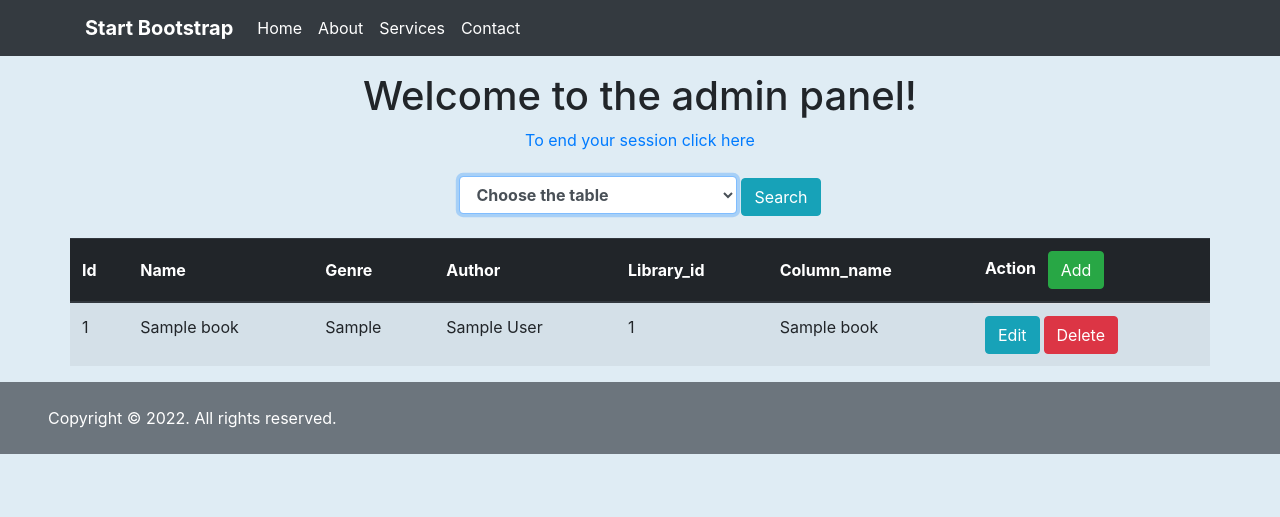
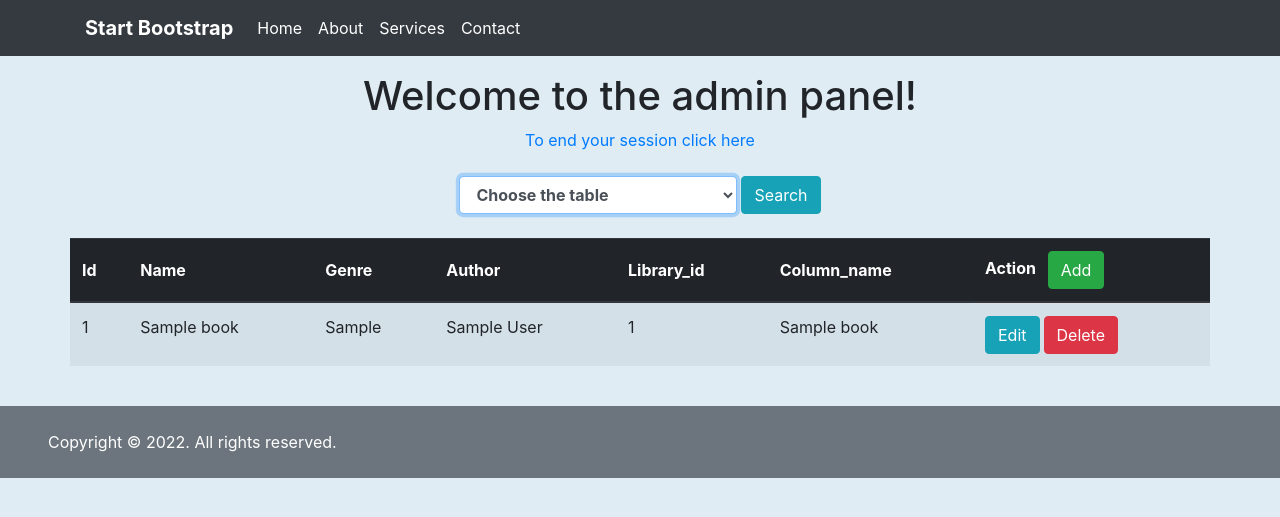
Before and after one commit to Isac999/CRUD-php, a PHP site: page /admin/admin.php in a window 1280 px wide. Shown: the top 517 px of the page. Run offline with PHP 8.4, Linux system fonts and the light colour scheme; the visitor is signed in with stand-in values (Sample User, id 1); tables that the repository leaves empty or names only in its code hold one stand-in row (values such as "Sample post"); data that the repository does not hold is empty.

Commit message:
front changes

```diff
--- a/admin/admin.php
+++ b/admin/admin.php
@@ -17,6 +17,9 @@
         }
         body {
             background-color: #3b8abb29;
+            font-family: -apple-system, BlinkMacSystemFont, 'Segoe UI', 'Roboto', 'Oxygen',
+    'Ubuntu', 'Cantarell', 'Fira Sans', 'Droid Sans', 'Helvetica Neue',
+    sans-serif;
         }
     </style>
 </head>
@@ -46,7 +49,7 @@
     </div>
     </nav>
     <br> <br>
-    <div class="container mt-4">
+    <div class="container mt-4 mb-4">
         <div class="text-center">
             <h1 class="mt-1"> Welcome to the admin panel! </h1>
             <a href='logout.php'> To end your session click here </a> <br> <br>
@@ -61,7 +64,7 @@
                             <option value="suppliers">Suppliers</option>
                             <option value="libraries">Libraries</option>
                     </select>
-                    <input type="submit" class="btn btn-info" value="Search">
+                    <input type="submit" class="btn btn-info align-top" value="Search">
                 </div>
             </form>
         </div>
```
Also changed, not shown: login.php (+7 -0 lines).
